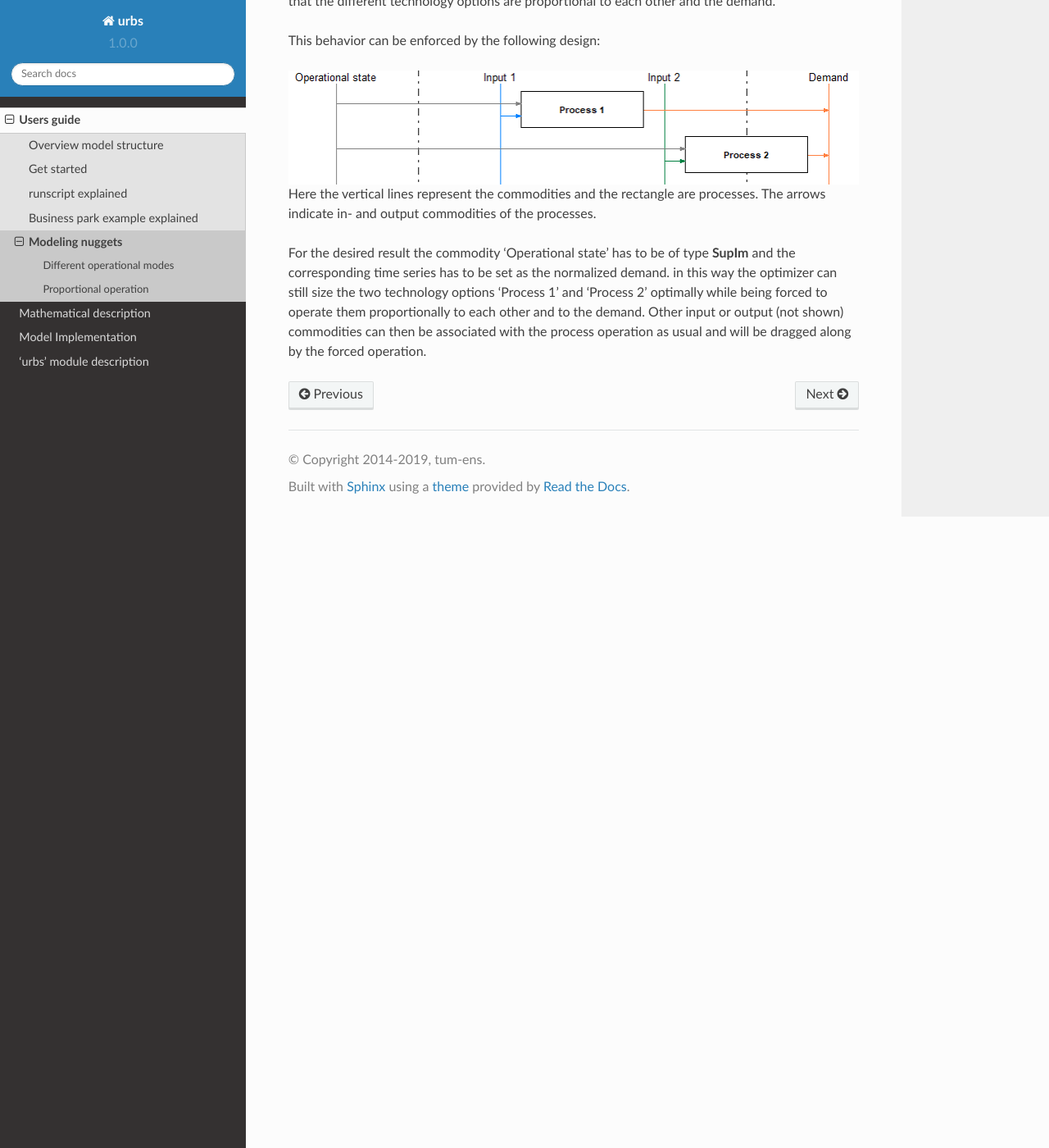
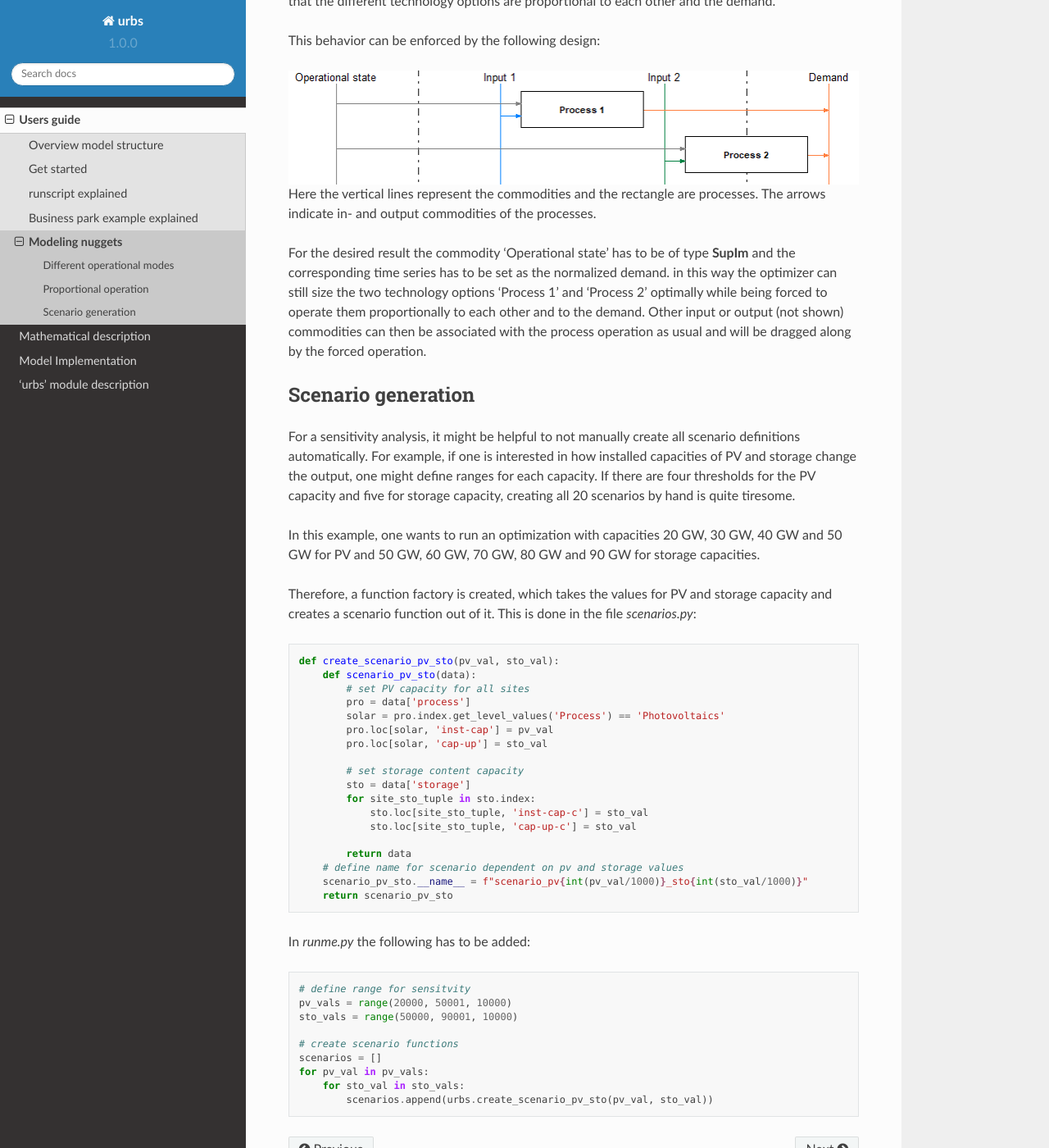
Before and after one commit to tum-ens/urbs, a Sphinx documentation site: the page built from doc/users_guide/modeling_nuggets.rst, in a window 1280 px wide and 1400 px high, scrolled down 1281 px. Shown: the whole window at 82% size. Built offline with Sphinx 7.4.7 and the Read the Docs theme 2.0.0, drawn with Linux system fonts in a browser that asks for light colours.

Commit message:
Modeling nugget about scenario generation added
* how to use a function factory to generate scenarios automatically
* example with PV and storage capacity

```diff
--- a/doc/users_guide/modeling_nuggets.rst
+++ b/doc/users_guide/modeling_nuggets.rst
@@ -70,3 +70,46 @@ demand. in this way the optimizer can still size the two technology options
 proportionally to each other and to the demand. Other input or output
 (not shown) commodities can then be associated with the process operation as
 usual and will be dragged along by the forced operation.
+
+Scenario generation
+^^^^^^^^^^^^^^^^^^^
+For a sensitivity analysis, it might be helpful to not manually create all scenario definitions automatically. For example, if one is interested in how installed capacities of PV and storage change the output, one might define ranges for each capacity. If there are four thresholds for the PV capacity and five for storage capacity, creating all 20 scenarios by hand is quite tiresome.
+
+In this example, one wants to run an optimization with capacities 20 GW, 30 GW, 40 GW and 50 GW for PV and 50 GW, 60 GW, 70 GW, 80 GW and 90 GW for storage capacities.
+
+
+Therefore, a function factory is created, which takes the values for PV and storage capacity and creates a scenario function out of it. This is done in the file `scenarios.py`::
+
+
+    def create_scenario_pv_sto(pv_val, sto_val):
+        def scenario_pv_sto(data):
+            # set PV capacity for all sites
+            pro = data['process']
+            solar = pro.index.get_level_values('Process') == 'Photovoltaics'
+            pro.loc[solar, 'inst-cap'] = pv_val
+            pro.loc[solar, 'cap-up'] = sto_val
+
+            # set storage content capacity
+            sto = data['storage']
+            for site_sto_tuple in sto.index:
+                sto.loc[site_sto_tuple, 'inst-cap-c'] = sto_val
+                sto.loc[site_sto_tuple, 'cap-up-c'] = sto_val
+
+            return data
+        # define name for scenario dependent on pv and storage values
+        scenario_pv_sto.__name__ = f"scenario_pv{int(pv_val/1000)}_sto{int(sto_val/1000)}"
+        return scenario_pv_sto
+
+
+In `runme.py` the following has to be added::
+
+
+    # define range for sensitvity
+    pv_vals = range(20000, 50001, 10000)
+    sto_vals = range(50000, 90001, 10000)
+
+    # create scenario functions
+    scenarios = []
+    for pv_val in pv_vals:
+        for sto_val in sto_vals:
+            scenarios.append(urbs.create_scenario_pv_sto(pv_val, sto_val))
```
